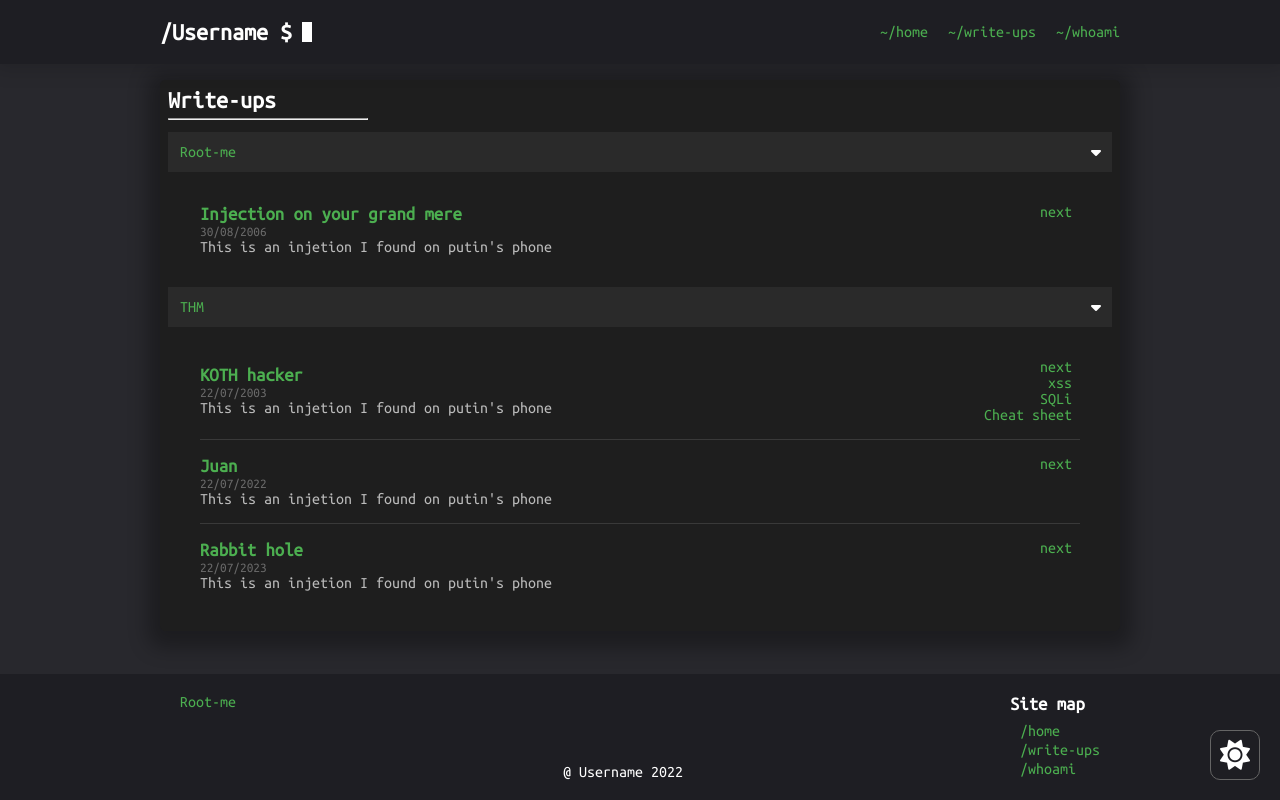
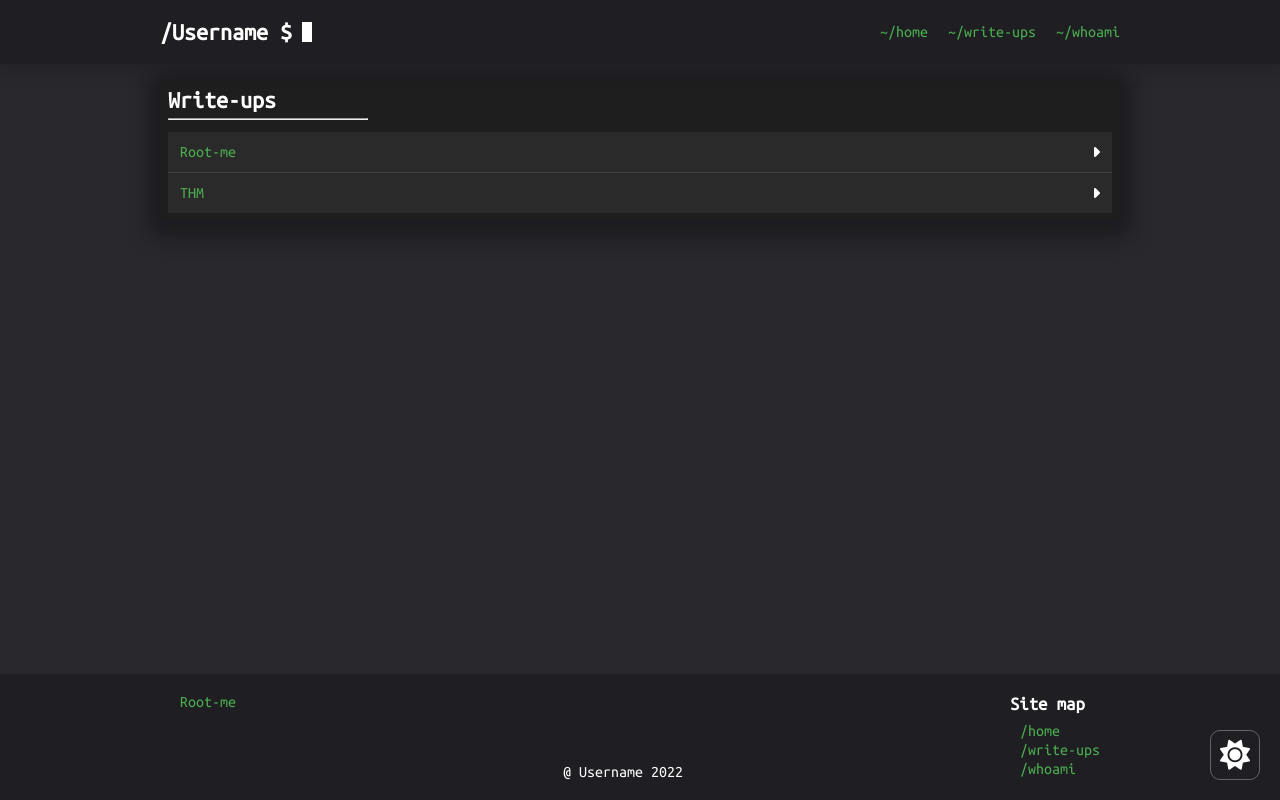
Before and after one commit to atalatable/HECK, a Next.js app: page /write-ups in a window 1280 px wide. Built offline with nearby package versions, Linux system fonts and the light colour scheme.

Commit message:
fixed accordion

```diff
--- a/pages/write-ups/index.js
+++ b/pages/write-ups/index.js
@@ -1,15 +1,26 @@
 import Link from "next/link";
 import { getAllCategories, getAllPublished } from "../../helpers/md";
+import { useState, useRef, useEffect } from 'react';
 
 function WriteUpsHome({ out }) {
+
+  const [isOpen, setIsOpen] = useState({});
+
+  function handleAccordion(category) {
+    setIsOpen((prevState) => ({
+      ...prevState,
+      [category]: !prevState[category]
+    }));
+  }
+
   return (
     <>
       <section>
         <h2>Write-ups</h2>
         <hr />
         {out.map(({ category, posts }) => (
-          <div key={category} className="accordion open">
-            <div className="item">
+          <div className={`accordion ${isOpen[category] ? 'open' : ''}`}>
+            <div onClick={() => handleAccordion(category)} key={category} className="item">
               <button>
                 <span><Link href={`write-ups/${category}`}>{category}</Link></span>
                 <i className="fa-solid fa-caret-right"></i>
--- a/styles/globals.css
+++ b/styles/globals.css
@@ -443,9 +443,12 @@ article:not(:last-of-type) {
 }
 
 .accordion > .content {
-    /* max-height: 0px; */
+    max-height: 0px;
     overflow: hidden;
-    transition: max-height 0.3s cubic-bezier(0.25, 0.8, 0.5, 1) 0s;
+    transition: max-height 1s cubic-bezier(0.25, 0.8, 0.5, 1) 0s;
+}
+.accordion.open > .content {
+    max-height: fit-content;
 }
 
 .accordion > .content .inner {
```
Also changed, not shown: public/script/main.js (+0 -9 lines).
